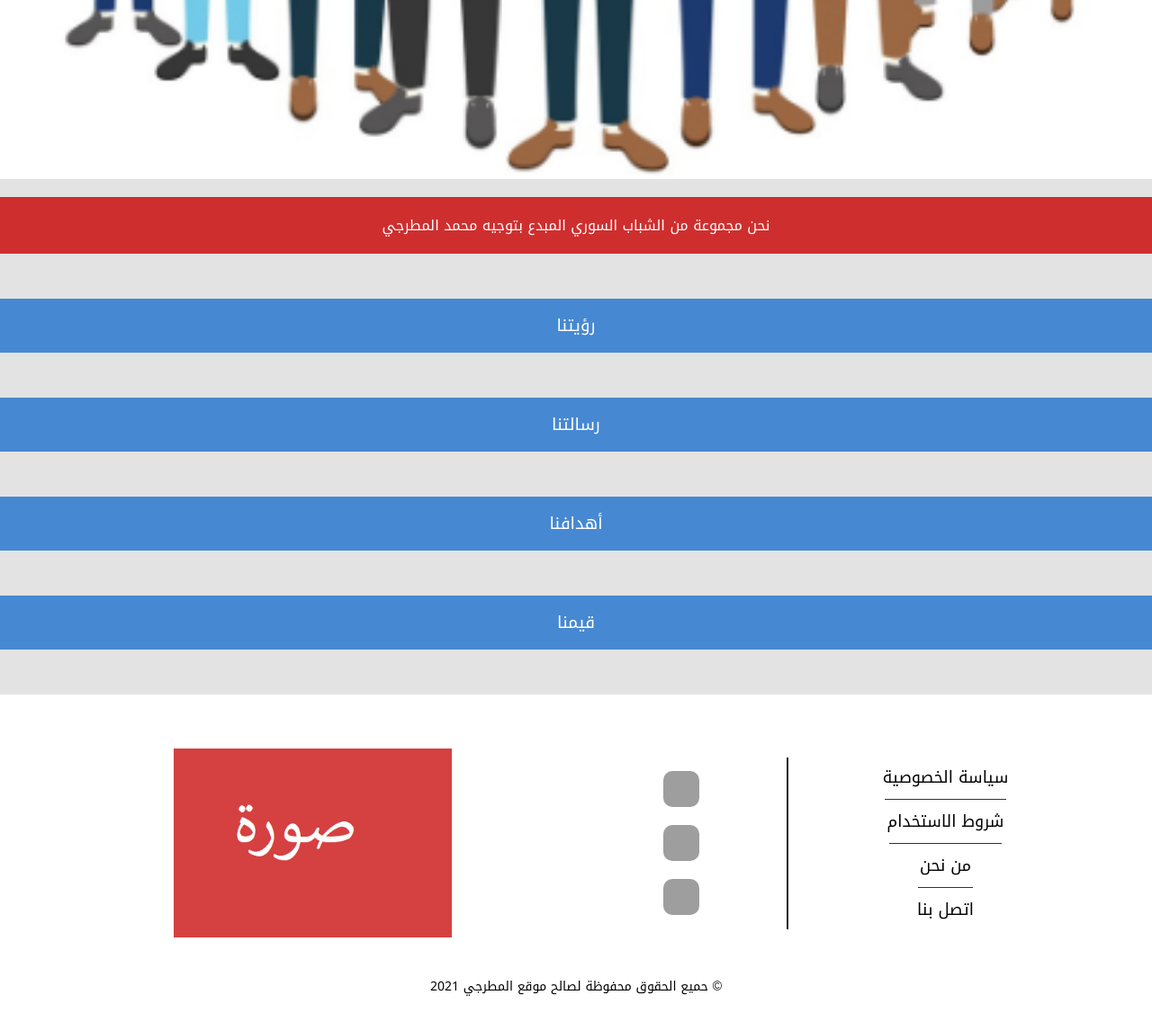
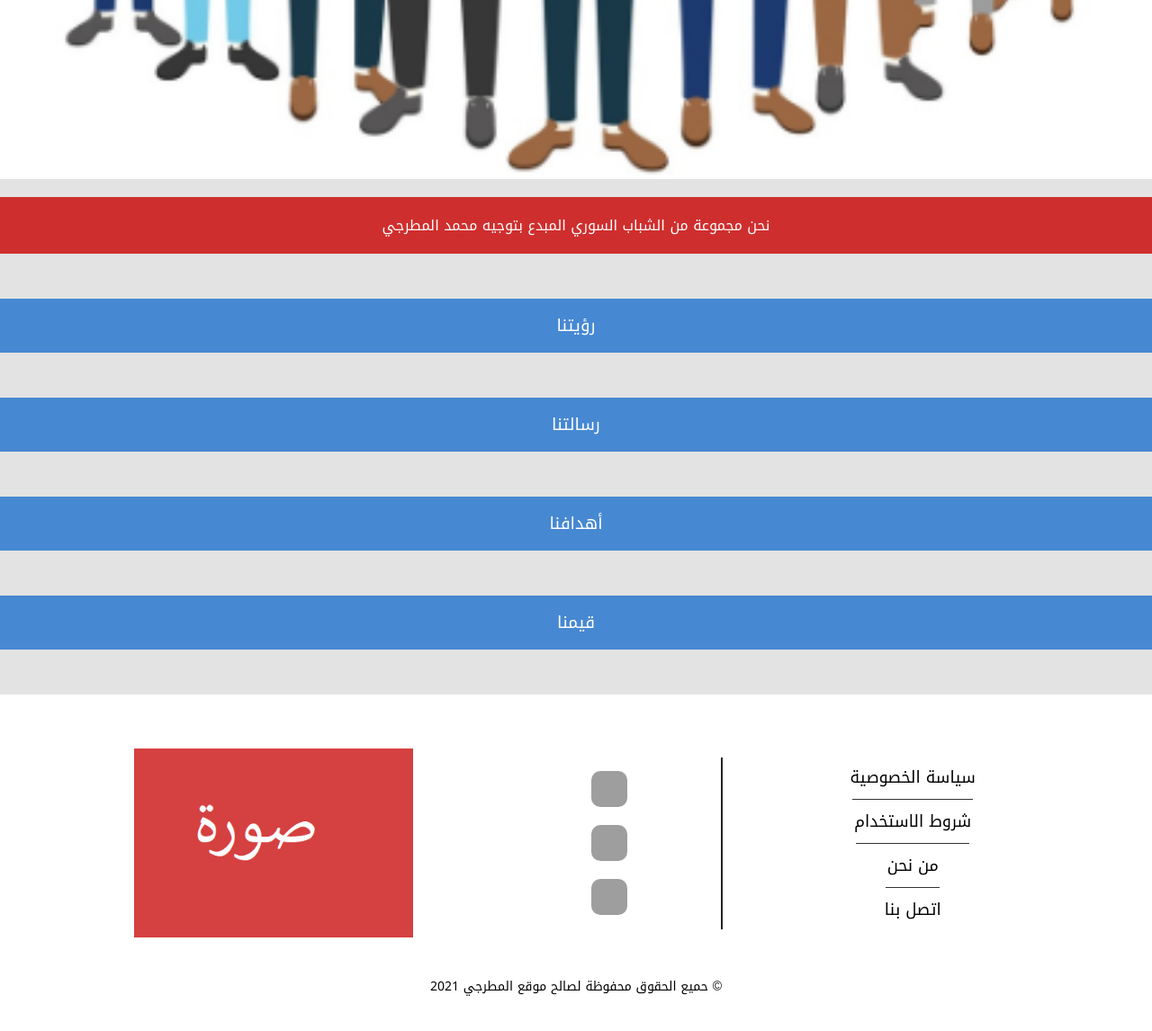
Before and after one commit to omarqra/test-Next-app, a Next.js app: page /about in a window 1280 px wide. Shown: the part 818-1964 px from the top of the page at 90% size. Built offline with nearby package versions, Linux system fonts and the light colour scheme; grey boxes are pictures that could not be loaded; a web font is replaced by a local one.

Commit message:
height problem

```diff
--- a/components/Box/Box.js
+++ b/components/Box/Box.js
@@ -1,13 +1,17 @@
 import classes from "./Box.module.css"
 const Box = ({title, text}) => {
     let state = false;
-    const clicked = () => state = !state;
+    const fixClick = (e) => {
+        state = !state;
+        if (state) e.target.nextSibling.className = classes.boxTextShow;
+        else e.target.nextSibling.className = classes.boxTextUnShow;
+    }
     return (
-        <div className={state? classes.boxclicked: classes.boxunclick} onClick={clicked}>
+        <div className={classes.box} onClick={fixClick}>
             <h3 className={classes.boxTitle}>
                     {title}
             </h3>
-            <p className={classes.boxText}>
+            <p className={classes.boxTextUnShow}>
                 {text}
             </p>
         </div>
--- a/components/Box/Box.module.css
+++ b/components/Box/Box.module.css
@@ -1,9 +1,6 @@
-.boxunclick {
+.box {
     text-align: center;
     margin: 50px 0;
-}
-.boxclicked{
-    width: 1000px;
 }
 .boxTitle {
     background-color: #4688D2;
@@ -11,10 +8,14 @@
     color: white;
     padding: 12px;
 }
-.boxText {
-    background-color: #F1F1F1;
-    /* padding: 10px; */
-    color: #4D4D4D;
+.boxTextUnShow {
     height: 0;
     overflow: hidden;
 }
+.boxTextShow {
+    padding: 10px;
+    background: #F1F1F1;
+    color: #4D4D4D;
+    overflow-y: hidden;
+    transition: height 1s linear;
+}
--- a/components/Layout/Footer/Footer.module.css
+++ b/components/Layout/Footer/Footer.module.css
@@ -62,7 +62,7 @@
 
 @media screen and (min-width: 768px) {
     .socialDiv {
-        width:30%;
+        width:50%;
         margin: 0;
         display: flex;
         flex-direction: column;
@@ -76,7 +76,7 @@
         flex-direction: row-reverse;
     }
     .aboutList {
-        width: 70%;
+        width: 50%;
         display: flex;
         flex-direction: column;
         align-items: center;
@@ -116,15 +116,15 @@
         display: block
     }
     .aboutList {
-        width: 30%;
+        width: 36%;
         flex-grow: 1;
     }
     .socialDiv {
-        width: 20%;
+        width: 21%;
         flex-grow: 1;
     }
     .imgDiv {
-        width: 50%;
+        width: 42%;
         flex-grow: 3;
     }
     .image{
```
